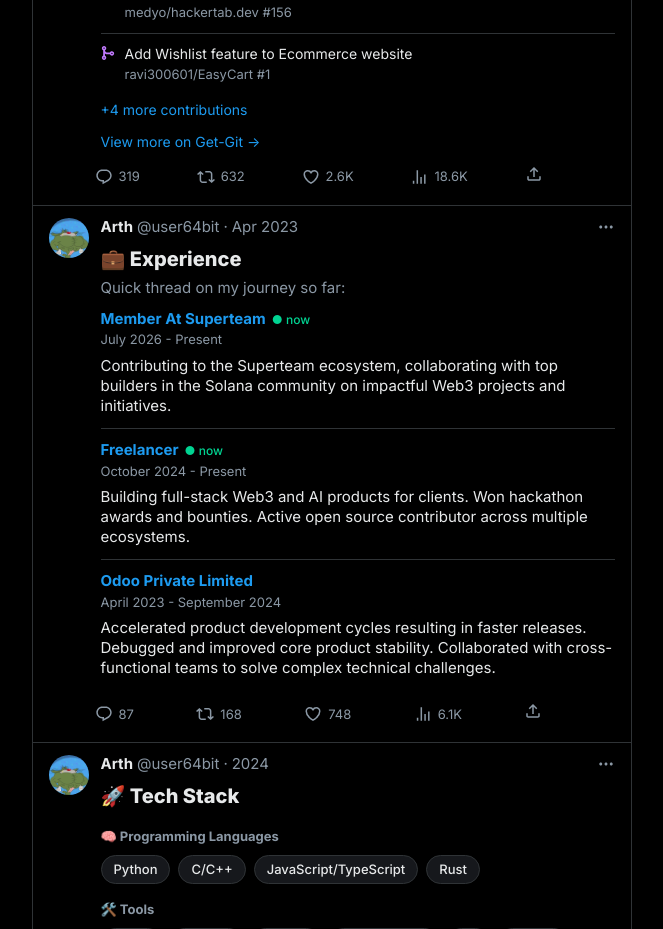
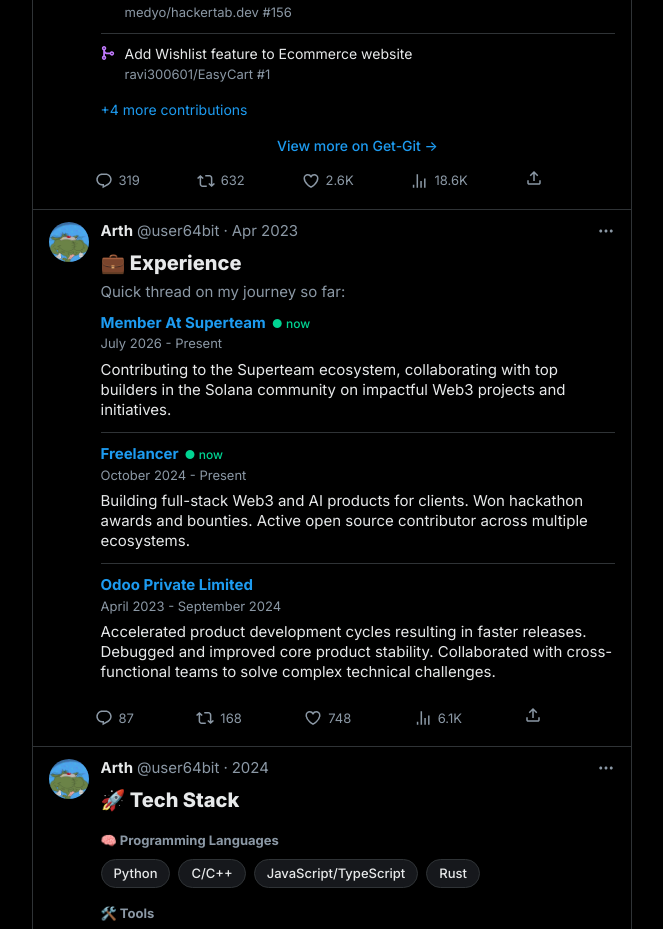
Before and after one commit to user-64bit/The-Tweetfolio, a React (Vite) app: page / in a window 1280 px wide. Shown: the part 1560-2489 px from the top of the page, without its empty margins (271-934 px from the left). Built offline with nearby package versions, Linux system fonts and the light colour scheme.

Commit message:
style: center View more on Get-Git link in Contributions section

```diff
--- a/src/components/tweets/Contributions.tsx
+++ b/src/components/tweets/Contributions.tsx
@@ -117,13 +117,13 @@ const Contributions = () => {
         </button>
       )}
 
-      <div className="mt-2">
+      <div className="mt-3 text-center">
         <a
           href={`https://get-git.user64bit.wtf/${GITHUB_USERNAME}`}
           target="_blank"
           rel="noopener noreferrer"
           onClick={(e) => e.stopPropagation()}
-          className="inline-flex text-x-accent text-[14px] hover:underline"
+          className="inline-flex text-x-accent text-[14px] font-medium hover:underline"
         >
           View more on Get-Git →
         </a>
```
